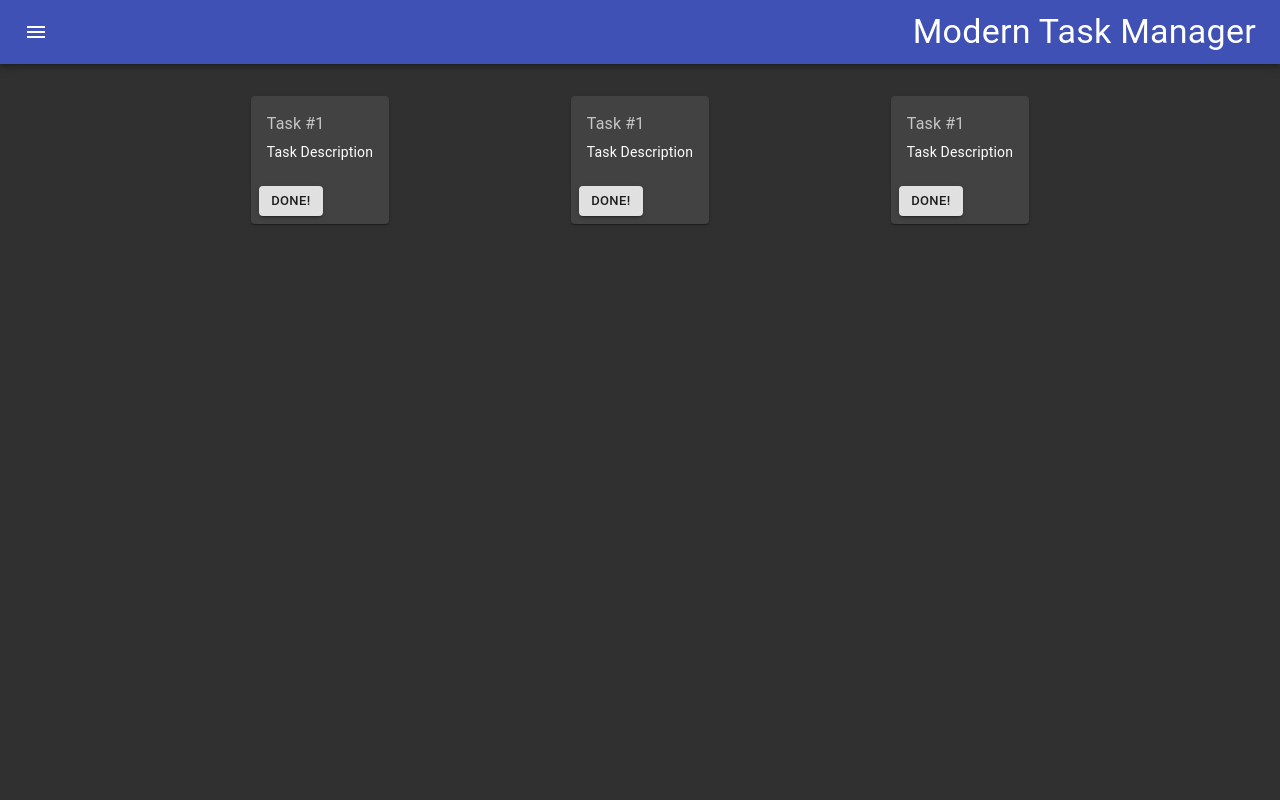
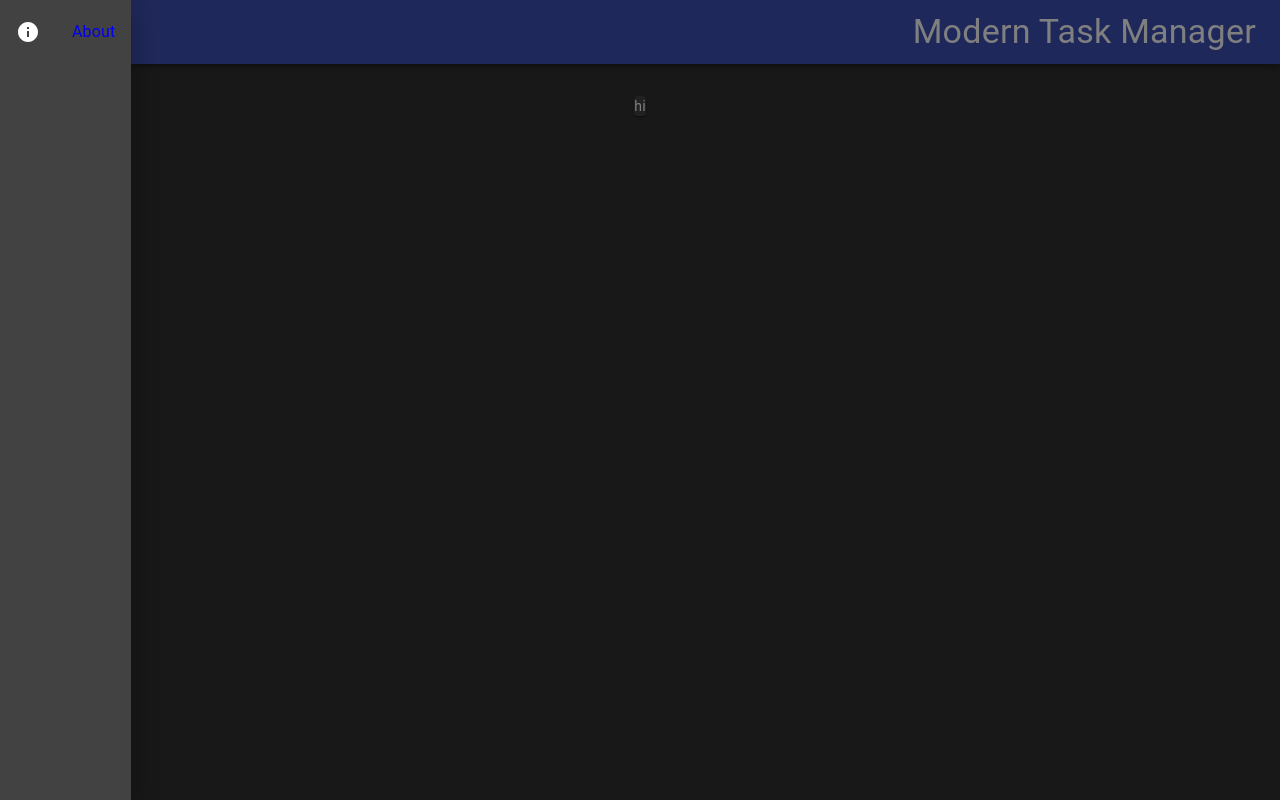
Before and after one commit to SBNovaScript/ModernTaskManager, a React (Create React App) app: page /about in a window 1280 px wide. Both pictures are taken after a click on the button 36 px from the left and 32 px from the top of the page. Built offline with nearby package versions, Linux system fonts and the light colour scheme; the HTML template or start-up script is replaced by a standard one.

Commit message:
React router dom, about page.

```diff
--- a/package.json
+++ b/package.json
@@ -4,13 +4,14 @@
   "private": true,
   "dependencies": {
     "@material-ui/core": "^4.9.0",
-    "@material-ui/icons": "^4.5.1",
+    "@material-ui/icons": "^4.9.1",
     "@material-ui/styles": "^4.9.0",
     "@testing-library/jest-dom": "^4.2.4",
     "@testing-library/react": "^9.4.0",
     "@testing-library/user-event": "^7.2.1",
     "react": "^16.12.0",
     "react-dom": "^16.12.0",
+    "react-router-dom": "^5.1.2",
     "react-scripts": "3.3.0"
   },
   "scripts": {
--- /dev/null
+++ b/src/screens/about/index.js
@@ -0,0 +1,13 @@
+import React from "react";
+import {Card} from "@material-ui/core";
+import PageLayout from "../../components/PageLayout";
+
+const About = () => (
+    <PageLayout>
+        <Card>
+            {'hi'}
+        </Card>
+    </PageLayout>
+);
+
+export default About;
--- a/src/screens/home/index.js
+++ b/src/screens/home/index.js
@@ -1,9 +1,23 @@
-import React, {Fragment} from "react";
-import {Paper, Toolbar, IconButton, AppBar, Typography, Grid, makeStyles} from "@material-ui/core";
+import React, {Fragment, useState} from "react";
+import {
+    Toolbar,
+    IconButton,
+    AppBar,
+    Typography,
+    Grid,
+    makeStyles,
+    ListItemIcon,
+    Drawer,
+    ListItemText
+} from "@material-ui/core";
 import MenuIcon from "@material-ui/icons/Menu";
+import {BrowserRouter, Route} from "react-router-dom";
 import MyTasks from "../my-tasks";
-import PageLayout from "../../components/PageLayout";
-import TaskCard from "../../components/TaskCard";
+import About from "../about";
+import List from "@material-ui/core/List";
+import ListItem from "@material-ui/core/ListItem";
+import InfoIcon from '@material-ui/icons/Info';
+import {Link} from "react-router-dom";
 
 const useStyles = makeStyles(theme => ({
 
@@ -17,15 +31,38 @@ const useStyles = makeStyles(theme => ({
 
 const Home = () => {
     const classes = useStyles();
+    const [drawerOpen, setDrawerOpen] = useState(false);
+    const toggleDrawerOpen = () => setDrawerOpen(!drawerOpen);
+
+    const MenuDrawer = () =>
+        (
+            <div
+                role={'presentation'}
+                onClick={toggleDrawerOpen}
+                >
+                <List>
+                    <ListItem component={Link} to={'/about'}>
+                        <ListItemIcon>
+                            <InfoIcon/>
+                        </ListItemIcon>
+                        <ListItemText primary={'About'}/>
+                    </ListItem>
+                </List>
+            </div>
+        );
 
     const Header = () =>
         (
             <Fragment>
+                <Drawer open={drawerOpen} onClose={toggleDrawerOpen}>
+                    <MenuDrawer/>
+                </Drawer>
                 <AppBar position={'static'} className={classes.header}>
                     <Toolbar className={classes.toolbar}>
                         <IconButton
                             color={'inherit'}
                             edge={'start'}
+                            onClick={toggleDrawerOpen}
                         >
                             <MenuIcon />
                         </IconButton>
@@ -37,29 +74,12 @@ const Home = () => {
             </Fragment>
         );
 
-    const Body = () =>
-        (
-            <PageLayout>
-                <TaskCard>
-                    <Typography variant={'h2'} align={'center'} color={'textPrimary'} gutterBottom>
-                        {'My Tasks:'}
-                    </Typography>
-                </TaskCard>
-                <TaskCard>
-                    <Typography variant={'subtitle1'}>
-                        {'Font!'}
-                    </Typography>
-                </TaskCard>
-            </PageLayout>
-        );
-
-
-
     return (
-        <Fragment>
+        <BrowserRouter>
             <Header/>
-            <MyTasks/>
-        </Fragment>
+            <Route exact path={'/'} component={MyTasks}/>
+            <Route path={'/about'} component={About}/>
+        </BrowserRouter>
 
     );
 };
```
Also changed, not shown: 1 other file (tests, documents, lock files or other folders).
